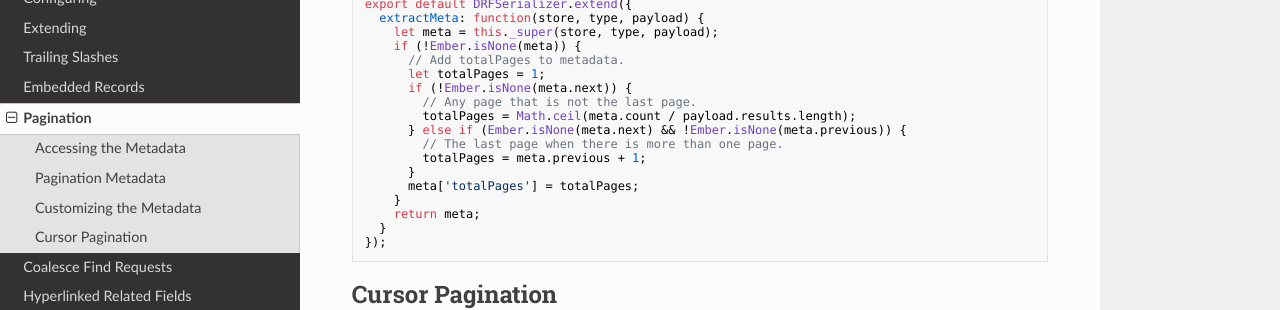
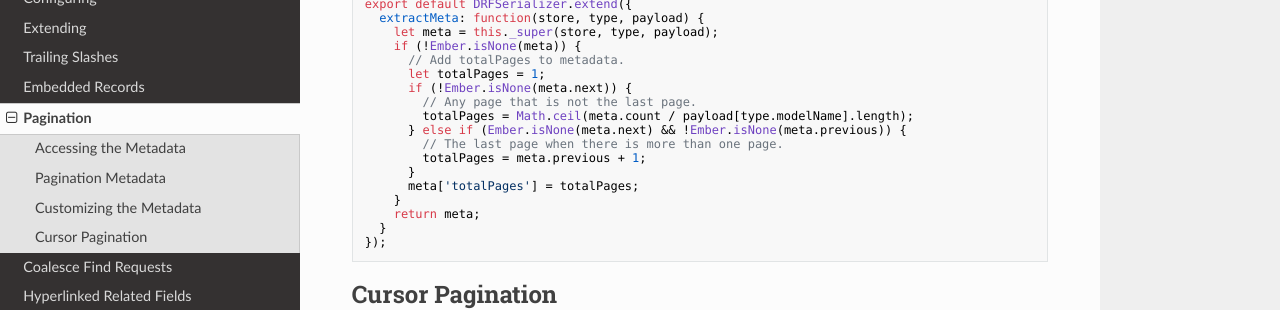
Before and after one commit to dustinfarris/ember-django-adapter, an MkDocs documentation site: the page built from docs/pagination.md, in a window 1280 px wide and 900 px high, scrolled down 1505 px. Shown: the part 151-461 px from the top of the window. Built offline with MkDocs 1.6.1, drawn with Linux system fonts in a browser that asks for light colours; nearby versions of some CDN libraries; old or Windows-style settings are respelled for this version of MkDocs.

Commit message:
Update pagination.md

```diff
--- a/docs/pagination.md
+++ b/docs/pagination.md
@@ -92,7 +92,7 @@ export default DRFSerializer.extend({
       let totalPages = 1;
       if (!Ember.isNone(meta.next)) {
         // Any page that is not the last page.
-        totalPages = Math.ceil(meta.count / payload.results.length);
+        totalPages = Math.ceil(meta.count / payload[type.modelName].length);
       } else if (Ember.isNone(meta.next) && !Ember.isNone(meta.previous)) {
         // The last page when there is more than one page.
         totalPages = meta.previous + 1;
```
